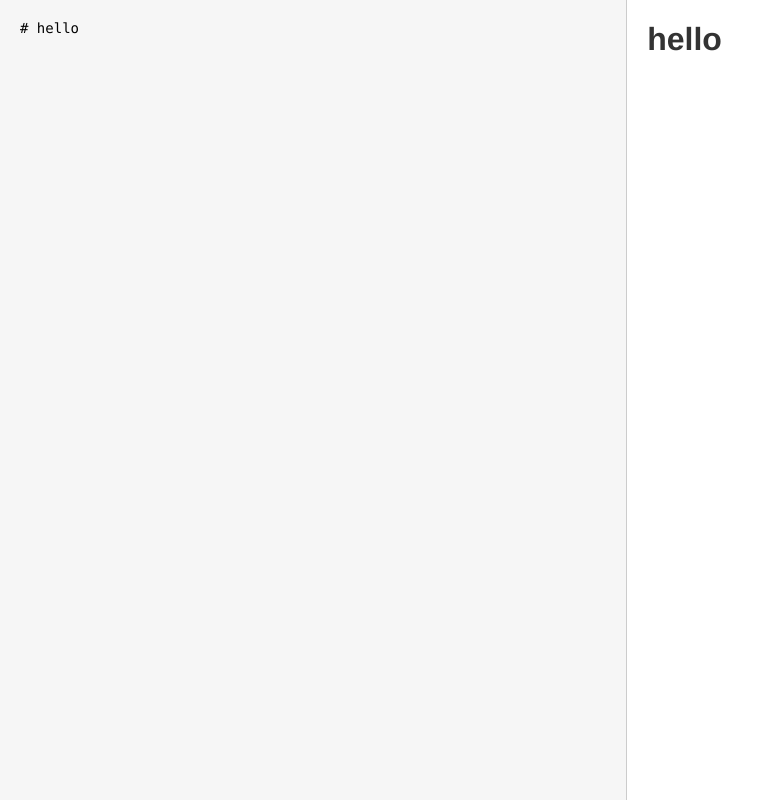
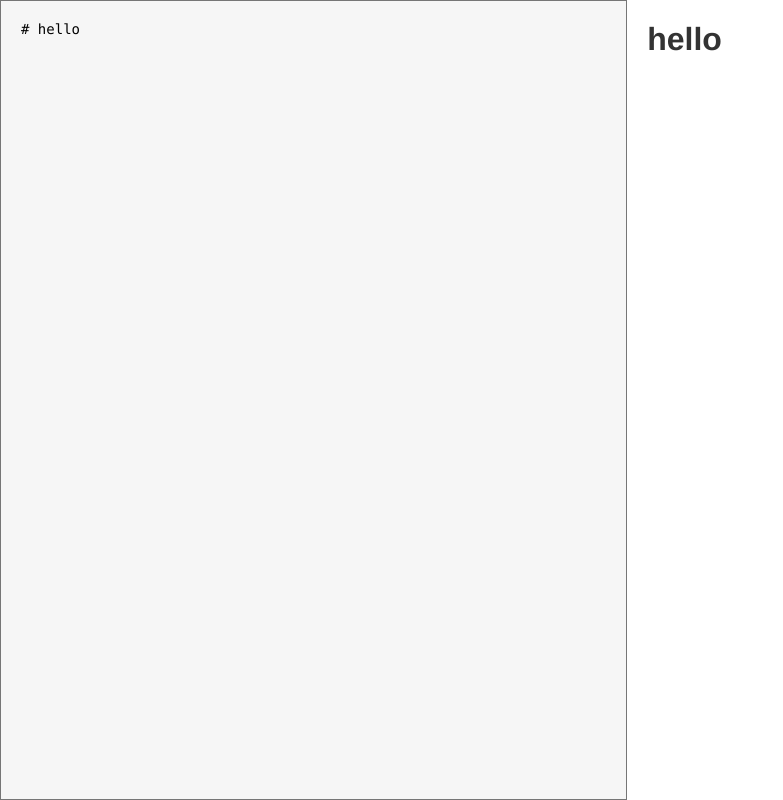
Before and after one commit to imedadel/vue-markdown-editor, a Vue app: page / in a window 1280 px wide. Shown: the whole page, without its empty margins (0-783 px from the left). Built offline with nearby package versions, Linux system fonts and the light colour scheme.

Commit message:
:bug: styling with taildwindcss

```diff
--- a/src/App.vue
+++ b/src/App.vue
@@ -2,7 +2,7 @@
 	<div id="app">
 		<!-- <img alt="Vue logo" src="./assets/logo.png" /> -->
 		<!-- <HelloWorld msg="Welcome to Your Vue.js App" /> -->
-		<textarea :value="input" @input="update"></textarea>
+		<textarea :value="input" @input="update" class="border-none border-r border-solid border-gray-400"></textarea>
 		<div v-html="compiledMarkdown"></div>
 	</div>
 </template>
@@ -52,8 +52,6 @@ textarea,
 }
 
 textarea {
-	border: none;
-	border-right: 1px solid #ccc;
 	resize: none;
 	outline: none;
 	background-color: #f6f6f6;
```
